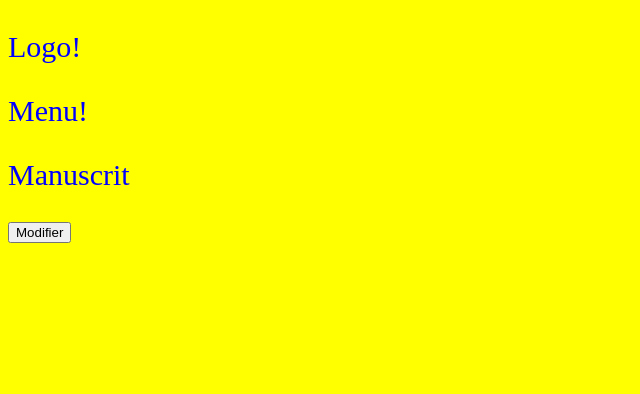
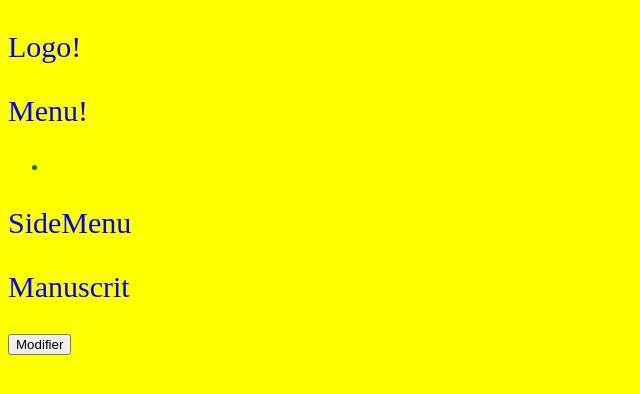
Before and after one commit to CoroPOE2020/Clever-game, a React app in the folder frontend/: page / in a window 1280 px wide. Shown: the top 394 px of the page, without its empty margins (0-640 px from the left). Built offline with nearby package versions, Linux system fonts and the light colour scheme.

Commit message:
F - menu[header-component] - Handle device type for display menu

```diff
--- a/frontend/package.json
+++ b/frontend/package.json
@@ -14,6 +14,7 @@
     "clean-webpack-plugin": "^3.0.0",
     "http-proxy": "^1.18.0",
     "react": "^16.13.1",
+    "react-device-detect": "^1.12.1",
     "react-dom": "^16.13.1",
     "react-redux": "^7.2.0",
     "react-router-dom": "^5.1.2",
--- a/frontend/src/components/Content/Header/Header.js
+++ b/frontend/src/components/Content/Header/Header.js
@@ -1,11 +1,18 @@
 import React, { Fragment } from "react";
+import  { isMobileOnly } from 'react-device-detect';
 
-import Menu from './Menu/Menu';
+import Menu from '../../UI/Menu/Menu';
+import Logo from '../../UI/Logo/Logo';
+import SideMenu from './SideMenu/SideMenu';
+
+let displayMenu = isMobileOnly ? null : <Menu />
 
 const Header = props => {
     return (
         <Fragment>
-            <Menu />
+            <Logo />
+            { displayMenu }
+            <SideMenu />
         </Fragment>
     );
 };
--- /dev/null
+++ b/frontend/src/components/Content/Header/SideMenu/SideMenu.js
@@ -0,0 +1,19 @@
+import React, { Fragment, Component } from 'react';
+
+
+class SideMenu extends Component {
+    constructor(props) {
+        super(props);
+    }
+
+    render() {
+        return (
+            <Fragment>
+                <p>SideMenu</p>
+            </Fragment>
+        )
+    }
+}
+
+
+export default SideMenu;
--- a/frontend/src/components/Content/Header/Menu/Menu.js
+++ b/frontend/src/components/UI/Menu/Menu.js
@@ -1,6 +1,6 @@
 import React, { Fragment, Component } from 'react';
 
-import Logo from '../../../UI/Logo/Logo';
+
 class Menu extends Component {
     constructor(props) {
         super(props);
@@ -9,8 +9,10 @@ class Menu extends Component {
     render() {
         return (
             <Fragment>
-                <Logo />
                 <p>Menu! </p>
+                <ul>
+                    <li></li>
+                </ul>
             </Fragment>
         )
     }
```
